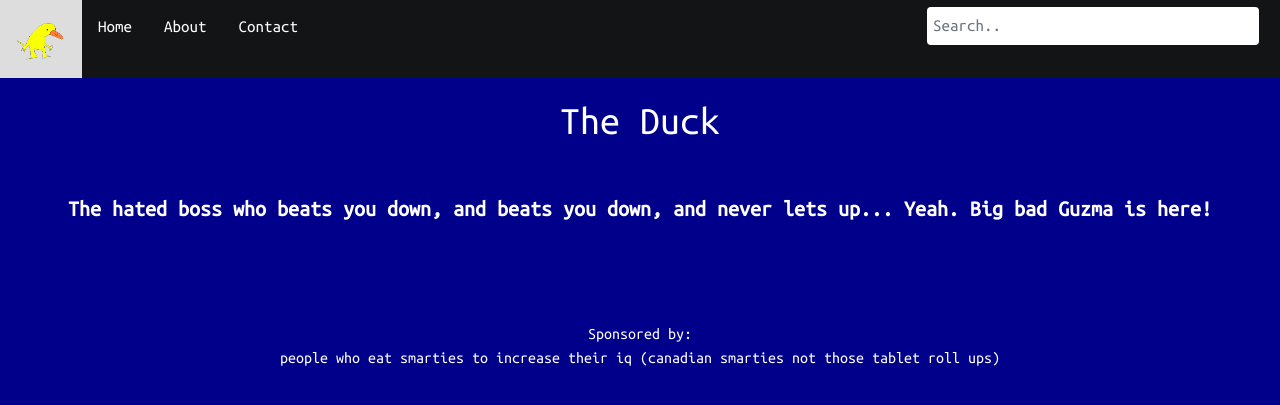
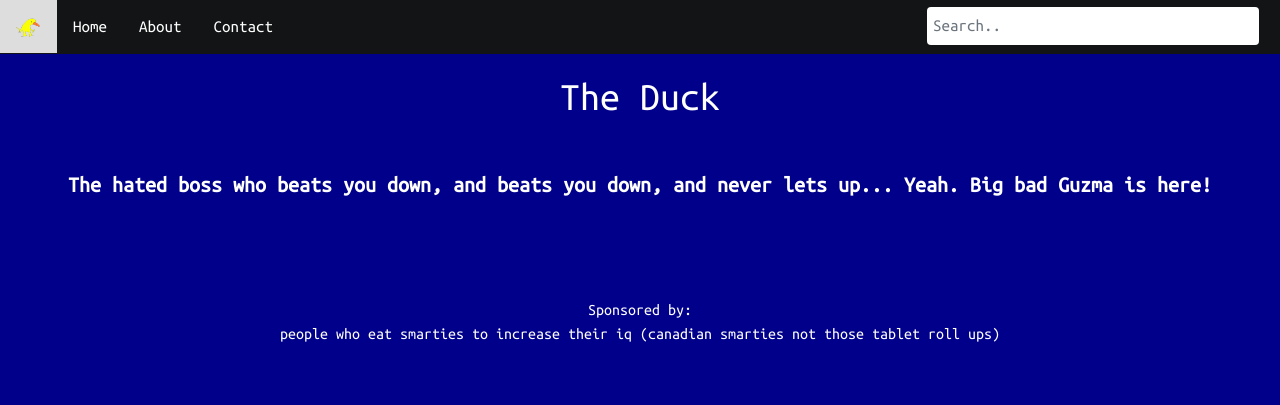
Before and after one commit to The-Ducks-Code/the-ducks-code.github.io, a Jekyll site: the page built from index.md, in a window 1280 px wide. Shown: the top 405 px of the page. Built offline with Jekyll 4.4.1, drawn with Linux system fonts in a browser that asks for light colours.

Commit message:
Update default.html

```diff
--- a/_layouts/default.html
+++ b/_layouts/default.html
@@ -50,7 +50,7 @@
 <body>
 
     <div class="topnav">
-        <a href="/"><img src="/images/duck.png" width="50" height="50" alt="searchlogo" class="searchlogo"></a>
+        <a href="/"><img src="/images/duck.png" width="25" height="25" alt="searchlogo" class="searchlogo"></a>
         <a id="homeNav" href="/">Home</a>
 
         <a id="aboutNav" href="/info/about/">About</a>
```
